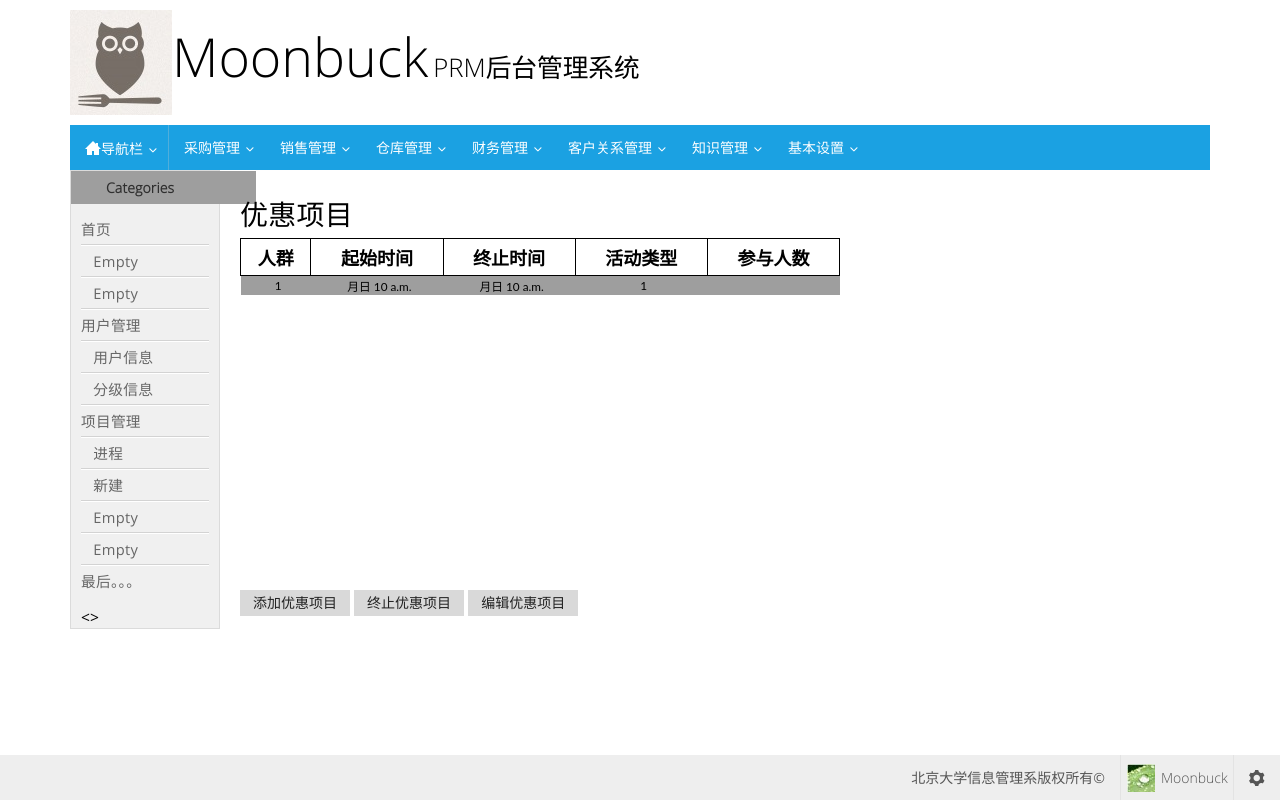
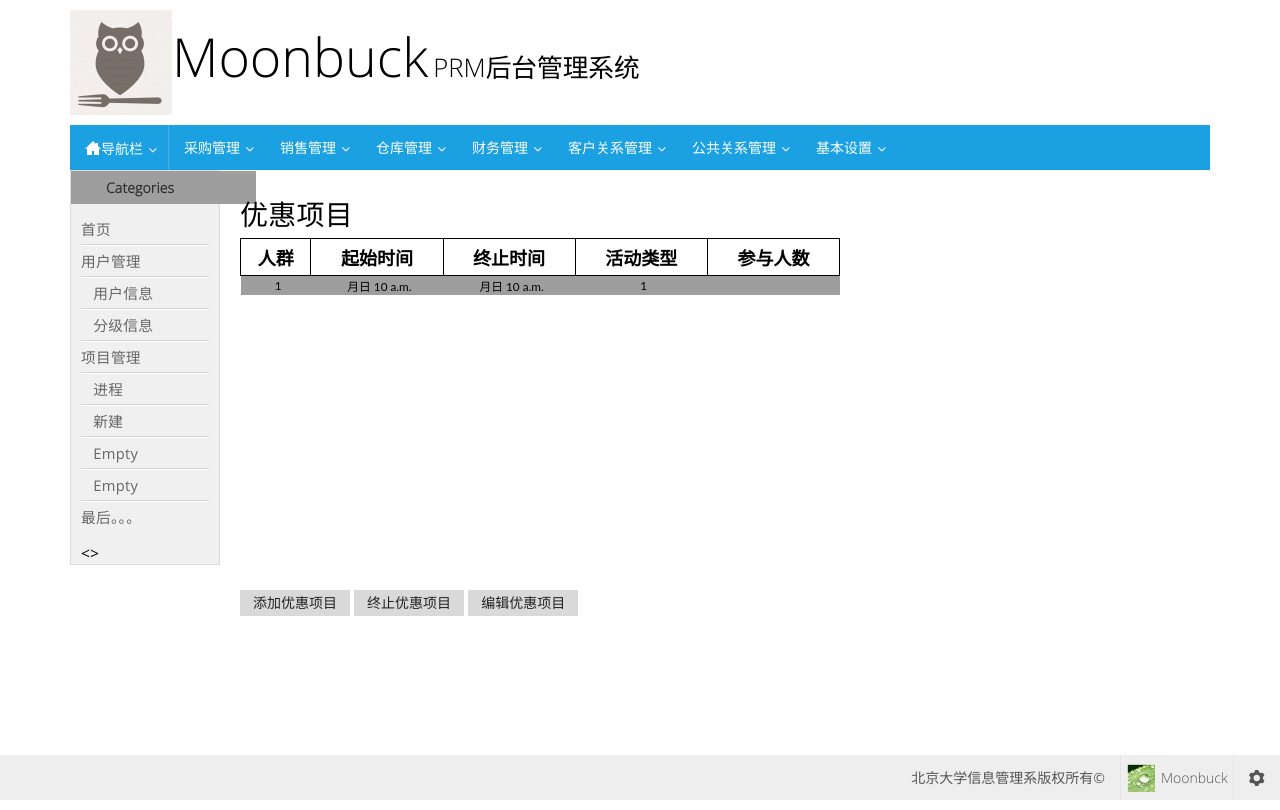
Before and after one commit to yaolm/moonbuck, a Django app: page /crm/project/ in a window 1280 px wide. Run offline with Django 3.2, Linux system fonts and the light colour scheme; tables that the repository leaves empty hold one stand-in row (values such as "Sample post"); some libraries are stand-ins or nearby versions; grey boxes are pictures that could not be loaded.

Commit message:
项目优惠进程

```diff
--- a/moonbuck/mis/templates/CRM优惠项目进程.html
+++ b/moonbuck/mis/templates/CRM优惠项目进程.html
@@ -2,14 +2,15 @@
 <html>
 	<head>
    	<meta http-equiv="Content-Type" content="text/html; charset=utf-8" />
-    	<link href="../../static/css/metro-bootstrap.css" rel="stylesheet" />
-        <link href="../../static/css/metro-bootstrap-responsive.css" rel="stylesheet" />
-        <link href="../../static/css/iconFont.css" rel="stylesheet">
-        <script src="../../static/js/jquery.min.js"></script>
-        <script src="../../static/js/jquery.widget.min.js"></script>
-        <script src="../../static/js/metro.min.js"></script>
-        <link href="../../static/css/mystyle.css" rel="stylesheet" />
-        <link rel="icon" href="../../static/image/logo.jpg" />
+    	<link href="/static/css/metro-bootstrap.css" rel="stylesheet" />
+        <link href="/static/css/metro-bootstrap-responsive.css" rel="stylesheet" />
+        <link href="/static/css/iconFont.css" rel="stylesheet">
+        <script src="/static/js/jquery.min.js"></script>
+        <script src="/static/js/jquery.widget.min.js"></script>
+        <script src="/static/js/metro.min.js"></script>
+        <link href="/static/css/mystyle.css" rel="stylesheet" />
+        <link rel="icon" href="/static/image/logo.jpg" />
+
         <title>crm_benefit_process</title>
     	<style></style>
 
@@ -34,8 +35,7 @@
                             <li><a href="#">商品清单</a></li>
                             <li><a href="#">供应商管理</a></li>
                             <li><a href="#">采购提醒</a></li>
-                            <li><a href="#">警告设置</a></li>
-                            <li class="divider"></li>
+                            <li><a href="#">警告设置</a></li>                            <li class="divider"></li>
                             <li><a href="#">Some feature</a></li>
                             <li><a href="#">Some feature</a></li>
                         </ul>
@@ -46,9 +46,8 @@
                             <li><a href="#">商品统计</a></li>
                             <li><a href="#">店面任务</a></li>
                             <li><a href="#">绩效</a></li>
-                            <li class="divider"></li>
-                            <li><a href="#">Some feature</a></li>
-                            <li><a href="#">Some feature</a></li>
+
+
                         </ul>
                     </div>
                     <div class="element">
@@ -58,8 +57,7 @@
                             <li><a href="#">仓库分布</a></li>
                             <li><a href="#">供给情况</a></li>
                             <li><a href="#">关系变更</a></li>
-                            <li><a href="#">库存警告</a></li>
-                            <li class="divider"></li>
+                            <li><a href="#">库存警告</a></li>                            <li class="divider"></li>
                             <li><a href="#">Some feature</a></li>
                             <li><a href="#">Some feature</a></li>
                         </ul>
@@ -70,8 +68,7 @@
                             <li><a href="#">报表查看</a></li>
                             <li><a href="#">资金管理</a></li>
                             <li><a href="#">银行关系</a></li>
-                            <li><a href="#">经销商情况</a></li>
-                            <li class="divider"></li>
+                            <li><a href="#">经销商情况</a></li>                            <li class="divider"></li>
                             <li><a href="#">Some feature</a></li>
                             <li><a href="#">Some feature</a></li>
                         </ul>
@@ -79,23 +76,18 @@
                     <div class="element">
                         <a href="#" class="dropdown-toggle">客户关系管理</a>
                         <ul class="dropdown-menu" data-role="dropdown">
-                            <li><a href="#">基本情况</a></li>
-                            <li><a href="#">优惠统计</a></li>
-                            <li><a href="#">偏好情况</a></li>
-                            <li class="divider"></li>
-                            <li><a href="#">Some feature</a></li>
-                            <li><a href="#">Some feature</a></li>
+                            <li><a href="#">用户管理</a></li>
+                            <li><a href="#">制度设置</a></li>
+                           <li><a href="#">优惠管理</a></li>
+
                         </ul>
                     </div>
                     <div class="element">
-                        <a href="#" class="dropdown-toggle">知识管理</a>
+                        <a href="#" class="dropdown-toggle">公共关系管理</a>
                         <ul class="dropdown-menu" data-role="dropdown">
-                            <li><a href="#">统计情况</a></li>
-                            <li><a href="#">分类管理</a></li>
-                            <li><a href="#">文章权限</a></li>
-                            <li class="divider"></li>
-                            <li><a href="#">Some feature</a></li>
-                            <li><a href="#">Some feature</a></li>
+                            <li><a href="#">公共项目管理</a></li>
+                           <li><a href="#">公共媒体管理</a></li>
+
                         </ul>
                     </div>
                     <div class="element">
@@ -104,9 +96,7 @@
                             <li><a href="#">人员管理</a></li>
                             <li><a href="#">店面管理</a></li>
                             <li><a href="#">Some feature</a></li>
-                            <li class="divider"></li>
-                            <li><a href="#">Some feature</a></li>
-                            <li><a href="#">Some feature</a></li>
+
                         </ul>
                     </div>
                 </div>
@@ -118,8 +108,7 @@
                 <div class="content">
                 	<ul class="sidebar_list">
                     	<li class="first"><a href="#">首页</a></li>
-                        <li><a href="#">&nbsp;&nbsp;&nbsp;Empty</a></li>
-                        <li><a href="#">&nbsp;&nbsp;&nbsp;Empty</a></li>
+
                         <li><a href="#">用户管理</a></li>
                         <li><a href="#">&nbsp;&nbsp;&nbsp;用户信息</a></li>
                         <li><a href="#">&nbsp;&nbsp;&nbsp;分级信息</a></li>
```
